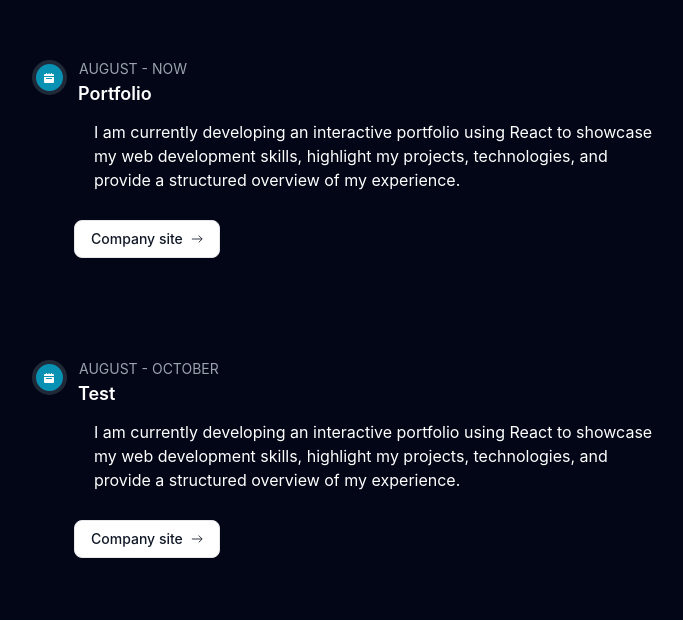
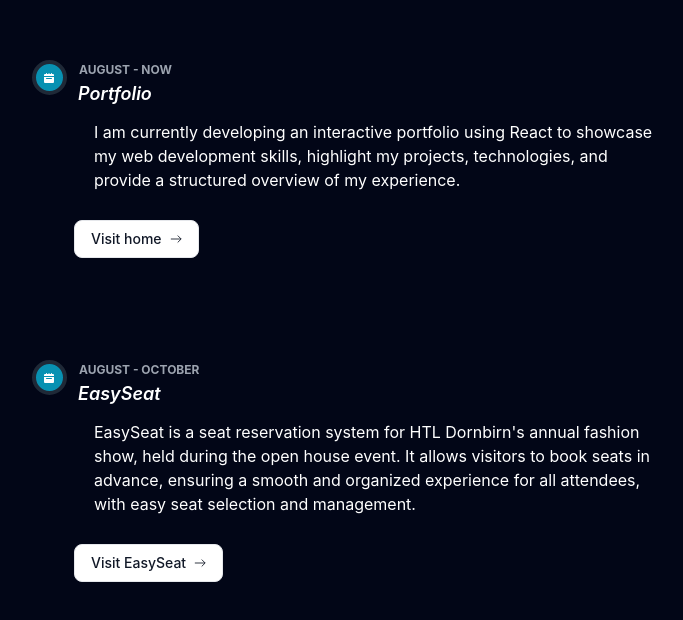
Before and after one commit to MinerSimonDev/portfolio, a React (Create React App) app: page / in a window 1280 px wide. Shown: the part 738-1358 px from the top of the page, without its empty margins (136-819 px from the left). Built offline with nearby package versions, Linux system fonts and the light colour scheme.

Commit message:
tsx add linkName & small style changes

```diff
--- a/src/App.tsx
+++ b/src/App.tsx
@@ -20,13 +20,15 @@ function App() {
           title="Portfolio"
           date="AUGUST - NOW"
           description="I am currently developing an interactive portfolio using React to showcase my web development skills, highlight my projects, technologies, and provide a structured overview of my experience."
-          link="https://www.google.com"
+          link="#home"
+          linkName="Visit home"
         />
         <TimeLineItem
-          title="Test"
+          title="EasySeat"
           date="AUGUST - OCTOBER"
-          description="I am currently developing an interactive portfolio using React to showcase my web development skills, highlight my projects, technologies, and provide a structured overview of my experience."
-          link="https://www.google.com"
+          description="EasySeat is a seat reservation system for HTL Dornbirn's annual fashion show, held during the open house event. It allows visitors to book seats in advance, ensuring a smooth and organized experience for all attendees, with easy seat selection and management."
+          link="https://easyseat.at"
+          linkName="Visit EasySeat"
         />
       </div>
     </div>
--- a/src/components/TimeLineItem.tsx
+++ b/src/components/TimeLineItem.tsx
@@ -1,4 +1,5 @@
-import React, { FC } from 'react';
+import React, { FC, useRef } from 'react';
+import { motion, useInView } from 'framer-motion';
 import '../styles/TimeLineItem.css';
 
 export interface Props {
@@ -6,10 +7,20 @@ export interface Props {
   date: string;
   description: string;
   link?: string;
+  linkName: string;
 }
 
-const TimelineItem: FC<Props> = ({ title, date, description, link }: Props) => {
+const TimelineItem: FC<Props> = ({ title, date, description, link, linkName }: Props) => {
+  const ref = useRef(null);
+  const isInView = useInView(ref, { once: true });
+
   return (
+    <motion.div
+      ref={ref}
+      initial={{ x: '-10vw', opacity: 0 }}
+      animate={isInView ? { x: 0, opacity: 1 } : {}}
+      transition={{ type: 'spring', stiffness: 50, duration: 1.5 }}
+    >
       <div className="timeLineItem">
         <div className="timeLineItem-left">
           <div className="timeLineItem-icon">
@@ -27,17 +38,18 @@ const TimelineItem: FC<Props> = ({ title, date, description, link }: Props) => {
         </div>
         <div className="timeLineItem-right">
           <div className="timeLineItem-right-container-1">
-          <span className='mb-1 text-sm font-normal leading-none text-gray-400 dark:text-gray-500'>{date}</span>
+            <span className='mb-1 text-xs font-bold leading-none text-gray-400 dark:text-gray-500'>{date}</span>
           </div>
-        <h1 className='text-lg font-semibold text-white ml-1'>{title}</h1>
+          <h1 className='text-lg font-semibold italic text-white ml-1'>{title}</h1>
           <p className='mb-4 p-3 ml-2 text-base font-normal text-lavender'>{description}</p>
+          {link && (
             <a
               href={link}
               target="_blank"
               rel="noopener noreferrer"
-          className="inline-flex items-center rounded-lg border border-gray-200 bg-white px-4 py-2 text-sm font-medium text-gray-900 hover:bg-gray-100 hover:text-blue-700 focus:z-10 focus:text-blue-700 focus:outline-none focus:ring-4 focus:ring-gray-200 dark:border-gray-600 dark:bg-gray-800 dark:text-gray-400 dark:hover:bg-gray-700 dark:hover:text-white dark:focus:ring-gray-700"
+              className="inline-flex items-center rounded-lg border border-gray-200 bg-white px-4 py-2 text-sm font-medium text-gray-900 hover:color-white hover:text-custom-blue ease-in-out duration-200 hover:text-blue-700 focus:bg-gray-100 focus:text-blue-700 focus:z-10 focus:outline-none focus:ring-gray-200 dark:border-gray-600 dark:bg-gray-800 dark:text-gray-400 dark:hover:bg-gray-700 dark:hover:text-white dark:focus:bg-gray-700 dark:focus:text-white dark:focus:ring-gray-700"
             >
-          Company site
+              {linkName}
               <svg
                 className="ml-2 w-3 h-3 rtl:rotate-180"
                 aria-hidden="true"
@@ -48,8 +60,10 @@ const TimelineItem: FC<Props> = ({ title, date, description, link }: Props) => {
                 <path stroke="currentColor" d="M1 5h12m0 0L9 1m4 4L9 9"></path>
               </svg>
             </a>
+          )}
         </div>
       </div>
+    </motion.div>
   );
 };
 
--- a/tailwind.config.js
+++ b/tailwind.config.js
@@ -2,7 +2,11 @@
 module.exports = {
   content: ['./src/**/*.{js,jsx,ts,tsx}'],
   theme: {
-    extend: {},
+    extend: {
+      colors: {
+        'custom-blue': '#0891B2',
+      },
+    },
   },
   plugins: [],
 };
```
Lines whose indentation alone changed are shown as unchanged.
